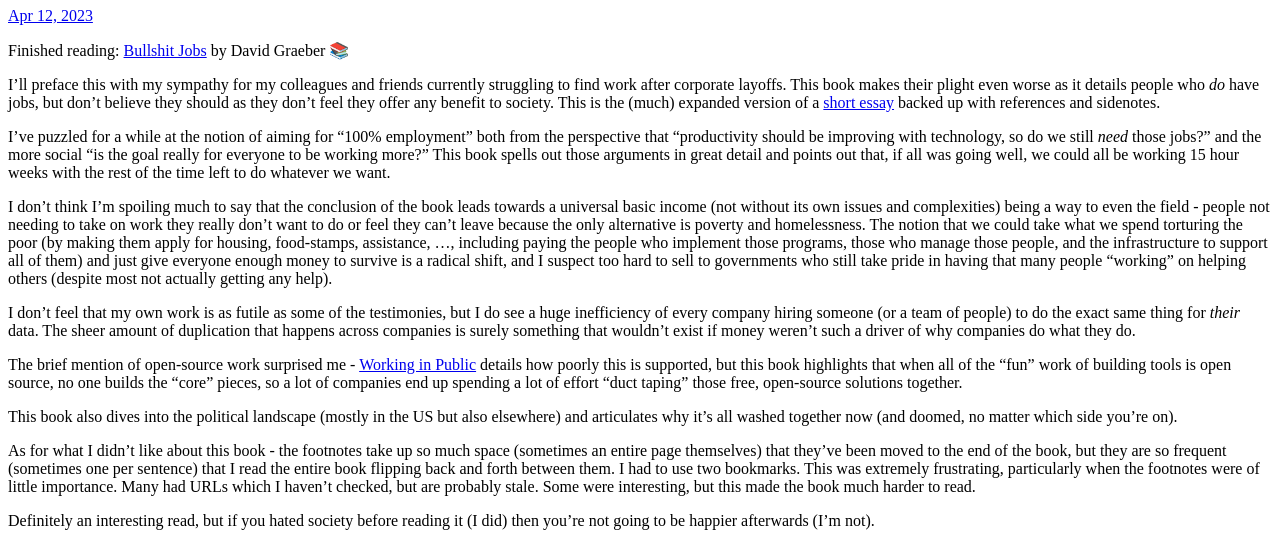
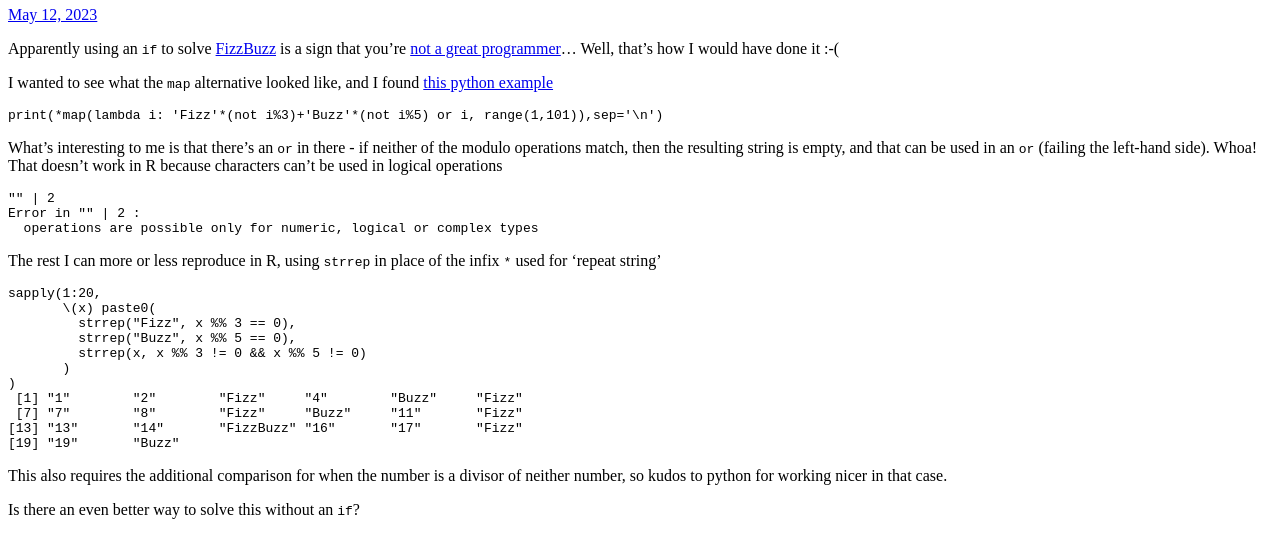
Before and after one commit to jonocarroll/micro.blog, a plain HTML site: page index.html in a window 1280 px wide. Shown: the part 74-609 px from the top of the page. Drawn offline with Linux system fonts and the light colour scheme.

Commit message:
Archiving from Micro.blog.

```diff
--- a/index.html
+++ b/index.html
@@ -21,6 +21,39 @@
 <div class="h-feed">
 
 
+
+	  <div class="h-entry">
+
+			<h1><a href="https://jcarroll.xyz/2023/05/12/fizzbuzz-without-an.html">FizzBuzz without an if</a></h1>
+
+
+		<a href="https://jcarroll.xyz/2023/05/12/fizzbuzz-without-an.html" class="u-url"><time class="dt-published" datetime="2023-05-12 16:11:17 &#43;0930">May 12, 2023</time></a>
+
+		<div class="e-content">
+			 <p>Apparently using an <code>if</code> to solve <a href="https://en.wikipedia.org/wiki/Fizz_buzz">FizzBuzz</a> is a sign that you&rsquo;re <a href="https://youtu.be/GfNBZ7awHGo?t=545">not a great programmer</a>&hellip; Well, that&rsquo;s how I would have done it :-(</p>
+<p>I wanted to see what the <code>map</code> alternative looked like, and I found <a href="https://builtin.com/software-engineering-perspectives/fizzbuzz-python#:~:text=Programming%20with%20Mosh-,4.%20LAMBDA,-Another%20method%20we">this python example</a></p>
+<pre tabindex="0"><code>print(*map(lambda i: 'Fizz'*(not i%3)+'Buzz'*(not i%5) or i, range(1,101)),sep='\n')
+</code></pre><p>What&rsquo;s interesting to me is that there&rsquo;s an <code>or</code> in there - if neither of the modulo operations match, then the resulting string is empty, and that can be used in an <code>or</code> (failing the left-hand side). Whoa! That doesn&rsquo;t work in R because characters can&rsquo;t be used in logical operations</p>
+<pre tabindex="0"><code>&quot;&quot; | 2
+Error in &quot;&quot; | 2 :
+  operations are possible only for numeric, logical or complex types
+</code></pre><p>The rest I can more or less reproduce in R, using <code>strrep</code> in place of the infix <code>*</code> used for &lsquo;repeat string&rsquo;</p>
+<pre tabindex="0"><code>sapply(1:20,
+       \(x) paste0(
+         strrep(&quot;Fizz&quot;, x %% 3 == 0),
+         strrep(&quot;Buzz&quot;, x %% 5 == 0),
+         strrep(x, x %% 3 != 0 &amp;&amp; x %% 5 != 0)
+       )
+)
+ [1] &quot;1&quot;        &quot;2&quot;        &quot;Fizz&quot;     &quot;4&quot;        &quot;Buzz&quot;     &quot;Fizz&quot;
+ [7] &quot;7&quot;        &quot;8&quot;        &quot;Fizz&quot;     &quot;Buzz&quot;     &quot;11&quot;       &quot;Fizz&quot;
+[13] &quot;13&quot;       &quot;14&quot;       &quot;FizzBuzz&quot; &quot;16&quot;       &quot;17&quot;       &quot;Fizz&quot;
+[19] &quot;19&quot;       &quot;Buzz&quot;
+</code></pre><p>This also requires the additional comparison for when the number is a divisor of neither number, so kudos to python for working nicer in that case.</p>
+<p>Is there an even better way to solve this without an <code>if</code>?</p>
+
+		</div>
+	  </div>
 
 	  <div class="h-entry">
 
```
